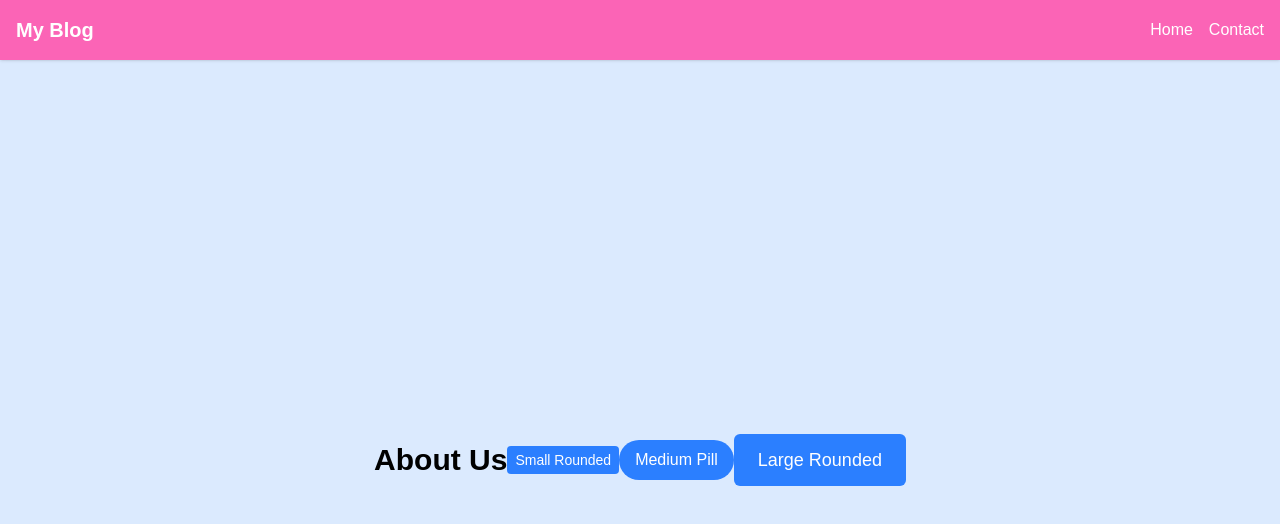
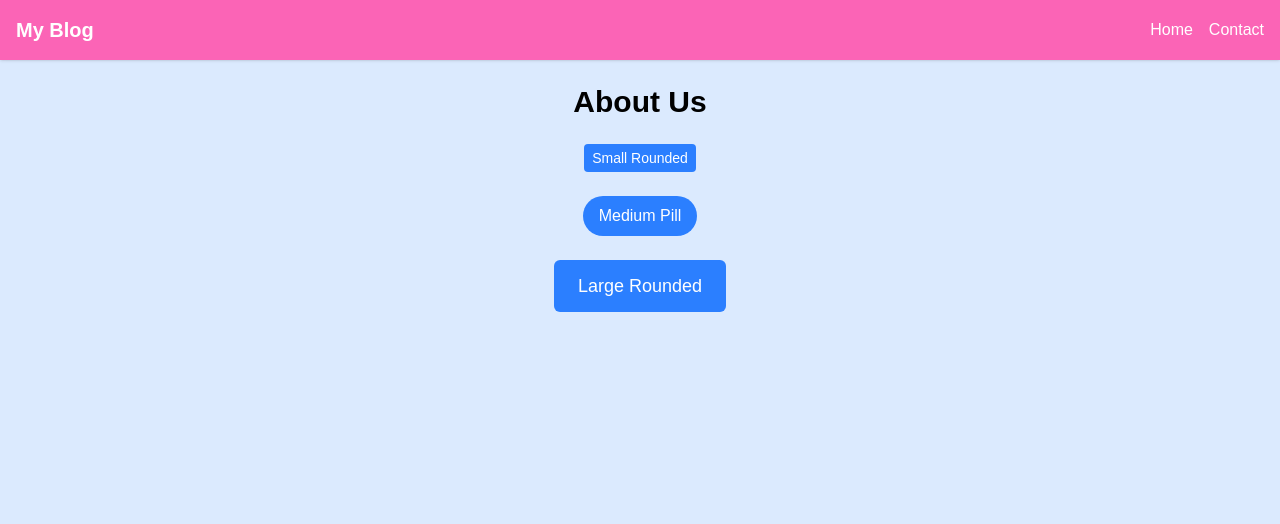
Before and after one commit to Peter-Adjao/alx-project-0x02-setup, a Next.js app in the folder alx-project-0x02/: page /about in a window 1280 px wide. Shown: the top 524 px of the page. Built offline with nearby package versions, Linux system fonts and the light colour scheme.

Commit message:
add type to reusable Button

```diff
--- a/alx-project-0x02/components/common/Button.tsx
+++ b/alx-project-0x02/components/common/Button.tsx
@@ -1,6 +1,6 @@
 // components/common/Button.tsx
 import React from "react";
-import { ButtonProps } from "@/interfaces";
+import { type ButtonProps } from "@/interfaces";
 
 const sizeClasses = {
   small: "px-2 py-1 text-sm",
--- a/alx-project-0x02/pages/about.tsx
+++ b/alx-project-0x02/pages/about.tsx
@@ -5,7 +5,7 @@ export default function AboutPage() {
   return (
     <>
     <Header />{/*render the header */}
-    <main className="min-h-screen flex items-center justify-center bg-blue-100 text-black">
+    <main className="min-h-screen flex flex-col items-center gap-6 p-6 bg-blue-100 text-black">
       <h1 className="text-3xl font-bold">About Us</h1>
 
       {/* Three buttons with different sizes and shapes */}
```
